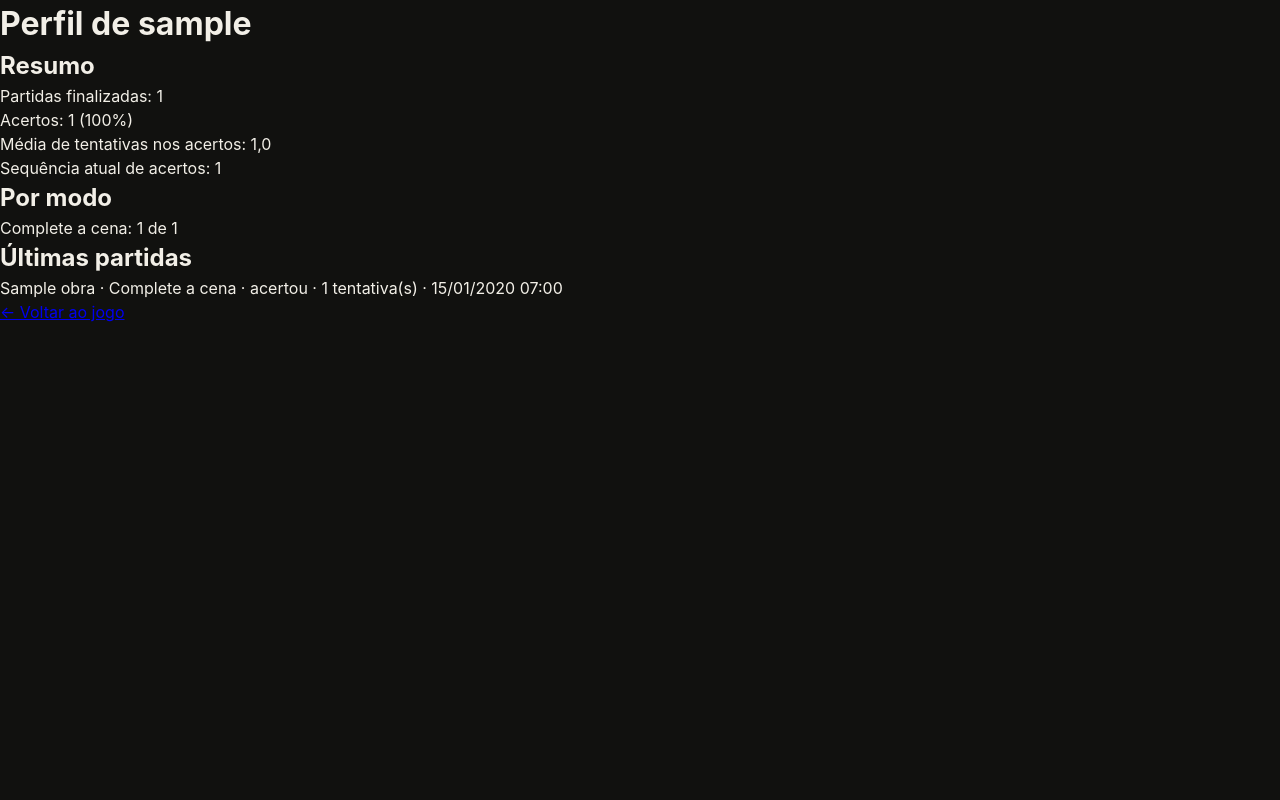
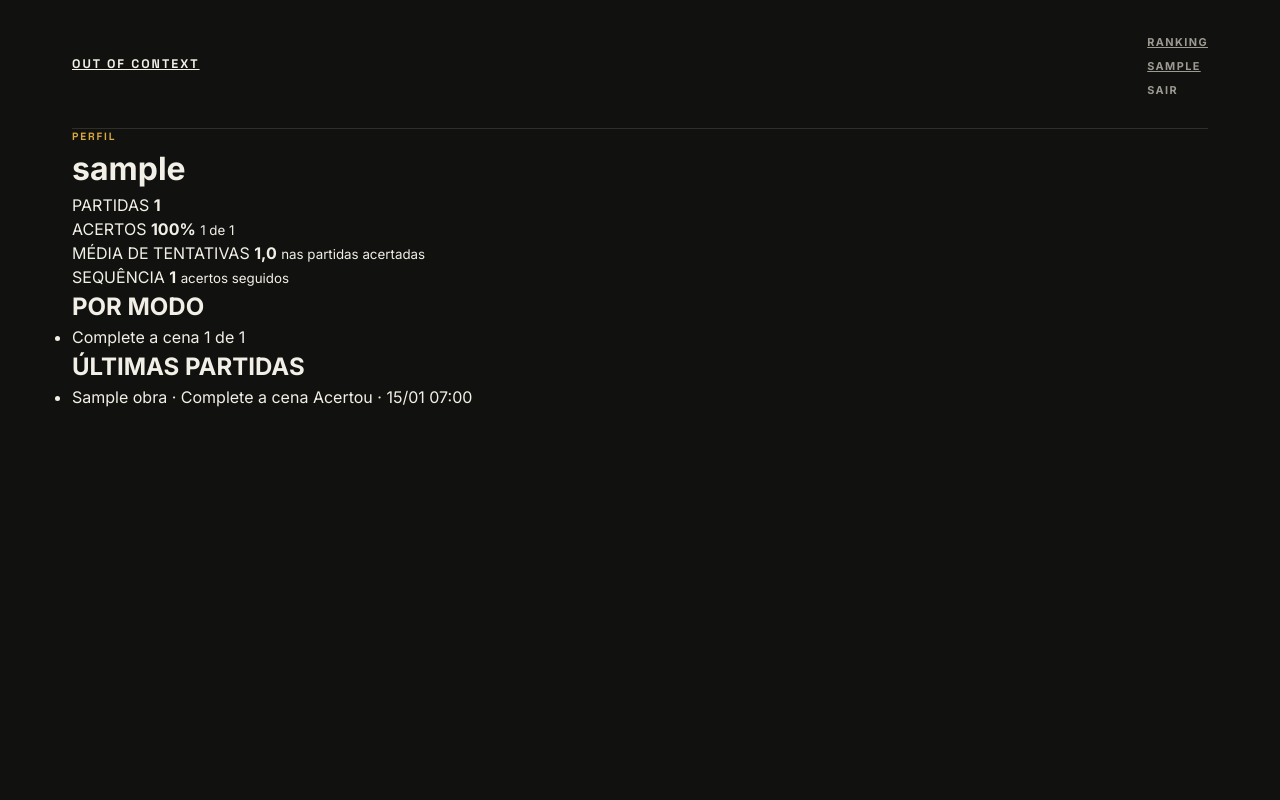
Before and after one commit to anavcamara/out-of-context-django, a Django app: page /perfil/ in a window 1280 px wide. Run offline with Django 5.2, Linux system fonts and the light colour scheme; a user stored in the database is signed in; tables that the repository leaves empty hold one stand-in row (values such as "Sample post").

Commit message:
Visual das telas de conta, perfil e ranking

```diff
--- a/jogo/templates/jogo/perfil.html
+++ b/jogo/templates/jogo/perfil.html
@@ -1,43 +1,69 @@
 {% extends "registration/base_conta.html" %}
 
 {% block titulo %}Meu perfil{% endblock %}
+{% block classe_pagina %}page--wide{% endblock %}
 
 {% block conteudo %}
-  <h1>Perfil de {{ user.username }}</h1>
+  <p class="eyebrow">PERFIL</p>
+  <h1>{{ user.username }}</h1>
 
-  <h2>Resumo</h2>
-  <ul>
-    <li>Partidas finalizadas: {{ resumo.total }}</li>
-    <li>Acertos: {{ resumo.acertos }} ({{ resumo.taxa }}%)</li>
-    <li>Média de tentativas nos acertos: {{ resumo.media_tentativas|floatformat:1|default:"—" }}</li>
-    <li>Sequência atual de acertos: {{ sequencia }}</li>
-  </ul>
+  <div class="stat-grid">
+    <div class="stat">
+      <span>PARTIDAS</span>
+      <strong>{{ resumo.total }}</strong>
+    </div>
+    <div class="stat">
+      <span>ACERTOS</span>
+      <strong>{{ resumo.taxa }}%</strong>
+      <small>{{ resumo.acertos }} de {{ resumo.total }}</small>
+    </div>
+    <div class="stat">
+      <span>MÉDIA DE TENTATIVAS</span>
+      <strong>{{ resumo.media_tentativas|floatformat:1|default:"—" }}</strong>
+      <small>nas partidas acertadas</small>
+    </div>
+    <div class="stat">
+      <span>SEQUÊNCIA</span>
+      <strong>{{ sequencia }}</strong>
+      <small>acertos seguidos</small>
+    </div>
+  </div>
 
-  <h2>Por modo</h2>
+  <section>
+    <h2>POR MODO</h2>
     {% if por_modo %}
-    <ul>
+      <ul class="row-list">
         {% for linha in por_modo %}
-        <li>{{ linha.modo }}: {{ linha.acertos }} de {{ linha.total }}</li>
-      {% endfor %}
-    </ul>
-  {% else %}
-    <p>Você ainda não terminou nenhuma partida.</p>
-  {% endif %}
-
-  <h2>Últimas partidas</h2>
-  {% if recentes %}
-    <ul>
-      {% for partida in recentes %}
           <li>
-          {{ partida.cena.obra.titulo }} ·
-          {{ partida.get_modo_display }} ·
-          {% if partida.acertou %}acertou{% else %}errou{% endif %} ·
-          {{ partida.tentativas_usadas }} tentativa(s) ·
-          {{ partida.criada_em|date:"d/m/Y H:i" }}
+            <span>{{ linha.modo }}</span>
+            <span class="muted">{{ linha.acertos }} de {{ linha.total }}</span>
           </li>
         {% endfor %}
       </ul>
     {% else %}
-    <p>Nada por aqui ainda. <a href="{% url 'home' %}">Que tal jogar uma?</a></p>
+      <p class="empty">Você ainda não terminou nenhuma partida.</p>
     {% endif %}
+  </section>
+
+  <section>
+    <h2>ÚLTIMAS PARTIDAS</h2>
+    {% if recentes %}
+      <ul class="row-list">
+        {% for partida in recentes %}
+          <li>
+            <span>
+              {{ partida.cena.obra.titulo }}
+              <span class="muted">· {{ partida.get_modo_display }}</span>
+            </span>
+            <span class="{% if partida.acertou %}ok{% else %}fail{% endif %}">
+              {% if partida.acertou %}Acertou{% else %}Errou{% endif %}
+              <span class="muted">· {{ partida.criada_em|date:"d/m H:i" }}</span>
+            </span>
+          </li>
+        {% endfor %}
+      </ul>
+    {% else %}
+      <p class="empty">Nada por aqui ainda. <a href="{% url 'home' %}">Que tal jogar uma?</a></p>
+    {% endif %}
+  </section>
 {% endblock %}
--- a/jogo/templates/registration/base_conta.html
+++ b/jogo/templates/registration/base_conta.html
@@ -1,16 +1,41 @@
 {% load static %}
 <!DOCTYPE html>
-<html lang="pt-br">
+<html lang="pt-BR">
 <head>
   <meta charset="UTF-8">
   <meta name="viewport" content="width=device-width, initial-scale=1.0">
   <title>{% block titulo %}{% endblock %} · Out of Context</title>
+  <link rel="preconnect" href="https://fonts.googleapis.com">
+  <link rel="preconnect" href="https://fonts.gstatic.com" crossorigin>
+  <link href="https://fonts.googleapis.com/css2?family=Inter:wght@400;500;600;700&family=Space+Grotesk:wght@400;500;600;700&display=swap" rel="stylesheet">
   <link rel="stylesheet" href="{% static 'jogo/style.css' %}">
 </head>
+
 <body>
-  <main>
-    {% block conteudo %}{% endblock %}
-    <p><a href="{% url 'home' %}">← Voltar ao jogo</a></p>
-  </main>
+  <div class="app">
+    <header class="site-header">
+      <a class="brand" href="{% url 'home' %}">OUT OF CONTEXT</a>
+
+      <nav aria-label="Principal">
+  <a class="header-action" href="{% url 'ranking' %}">RANKING</a>
+
+  <div class="account-nav">
+    {% if user.is_authenticated %}
+      <a class="header-action header-user" href="{% url 'perfil' %}">{{ user.username|upper }}</a>
+      <form method="post" action="{% url 'logout' %}">
+        {% csrf_token %}
+        <button class="header-action" type="submit">SAIR</button>
+      </form>
+    {% else %}
+      <a class="header-action" href="{% url 'login' %}">ENTRAR</a>
+    {% endif %}
+  </div>
+</nav>
+    </header>
+
+    <main class="page {% block classe_pagina %}{% endblock %}">
+      {% block conteudo %}{% endblock %}
+    </main>
+  </div>
 </body>
 </html>
```
Also changed, not shown: jogo/templates/jogo/ranking.html (+24 -9 lines), jogo/templates/registration/_form.html (added, +24 -0 lines), jogo/templates/registration/cadastro.html (+11 -6 lines), jogo/templates/registration/login.html (+8 -6 lines). Lines whose indentation alone changed are shown as unchanged.
